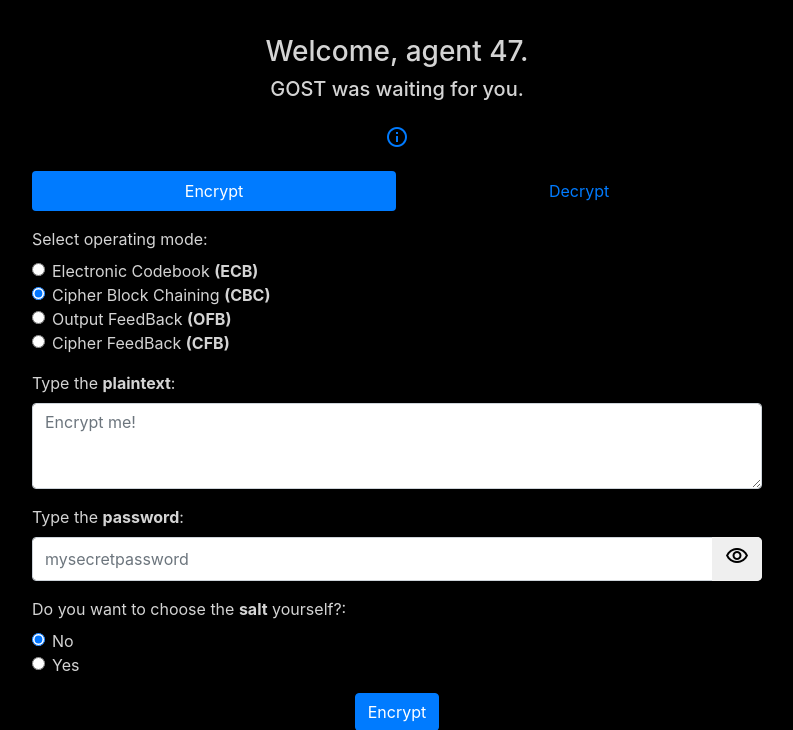
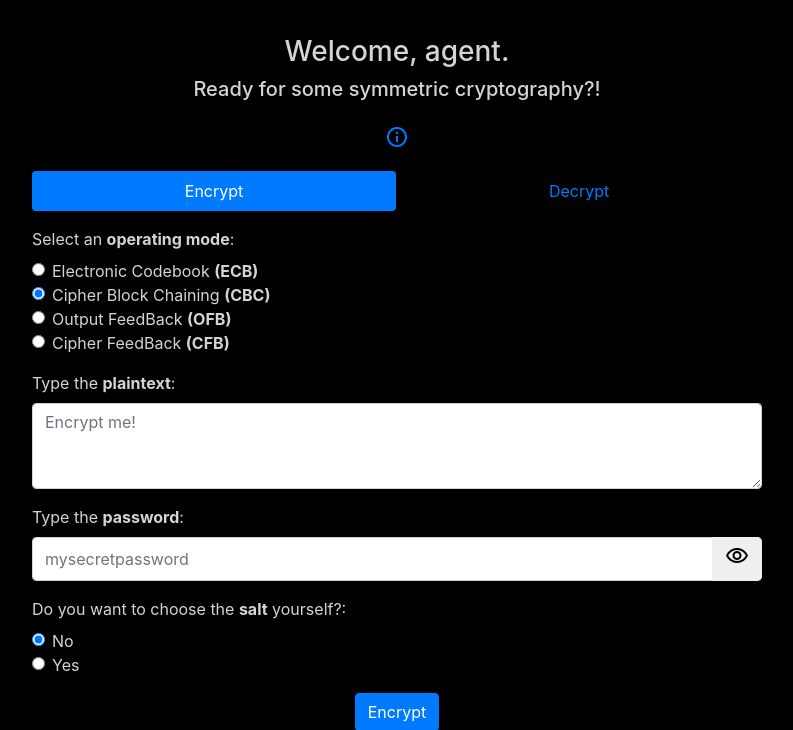
Before and after one commit to sghebrab/GOST_WebService, a Flask app: page / in a window 1280 px wide. Shown: the top 730 px of the page, without its empty margins (243-1036 px from the left). Run offline with Flask 2, Linux system fonts and the light colour scheme; some libraries are stand-ins or nearby versions.

Commit message:
- Minor, cosmetic changes.

```diff
--- a/templates/index.html
+++ b/templates/index.html
@@ -25,8 +25,8 @@
 <div class="container">
     <div class="row justify-content-center lil-jump-bottom">
         <div class="col-12 col-md-8 text-center">
-            <h3>Welcome, agent 47.</h3>
-            <h5>GOST was waiting for you.</h5>
+            <h3>Welcome, agent.</h3>
+            <h5>Ready for some symmetric cryptography?!</h5>
         </div>
     </div>
     <div class="row justify-content-center lil-jump-bottom">
@@ -47,7 +47,7 @@
             <div class="tab-content lil-jump-bottom">
                 <div class="tab-pane fade show active" id="nav-encrypt" role="tabpanel" aria-labelledby="nav-encrypt-tab">
                     <form method="post" action="/encrypt">
-                        <label for="div-enc-op-mode">Select operating mode: </label>
+                        <label for="div-enc-op-mode">Select an <b>operating mode</b>: </label>
                         <div id="div-enc-op-mode" class="lil-jump-bottom">
                             <div class="form-check">
                                 <input class="form-check-input" type="radio" name="enc-op-mode" id="ecb-enc-op-mode" value="ECB">
@@ -117,7 +117,7 @@
                 </div>
                 <div class="tab-pane fade" id="nav-decrypt" role="tabpanel" aria-labelledby="nav-decrypt-tab">
                     <form method="post" action="/decrypt">
-                        <label for="div-dec-op-mode">Select operating mode: </label>
+                        <label for="div-dec-op-mode">Select an <b>operating mode</b>: </label>
                         <div id="div-dec-op-mode" class="tab lil-jump-bottom">
                             <div class="form-check">
                                 <input class="form-check-input" type="radio" name="dec-op-mode" id="ecb-dec-op-mode" value="ECB">
```
